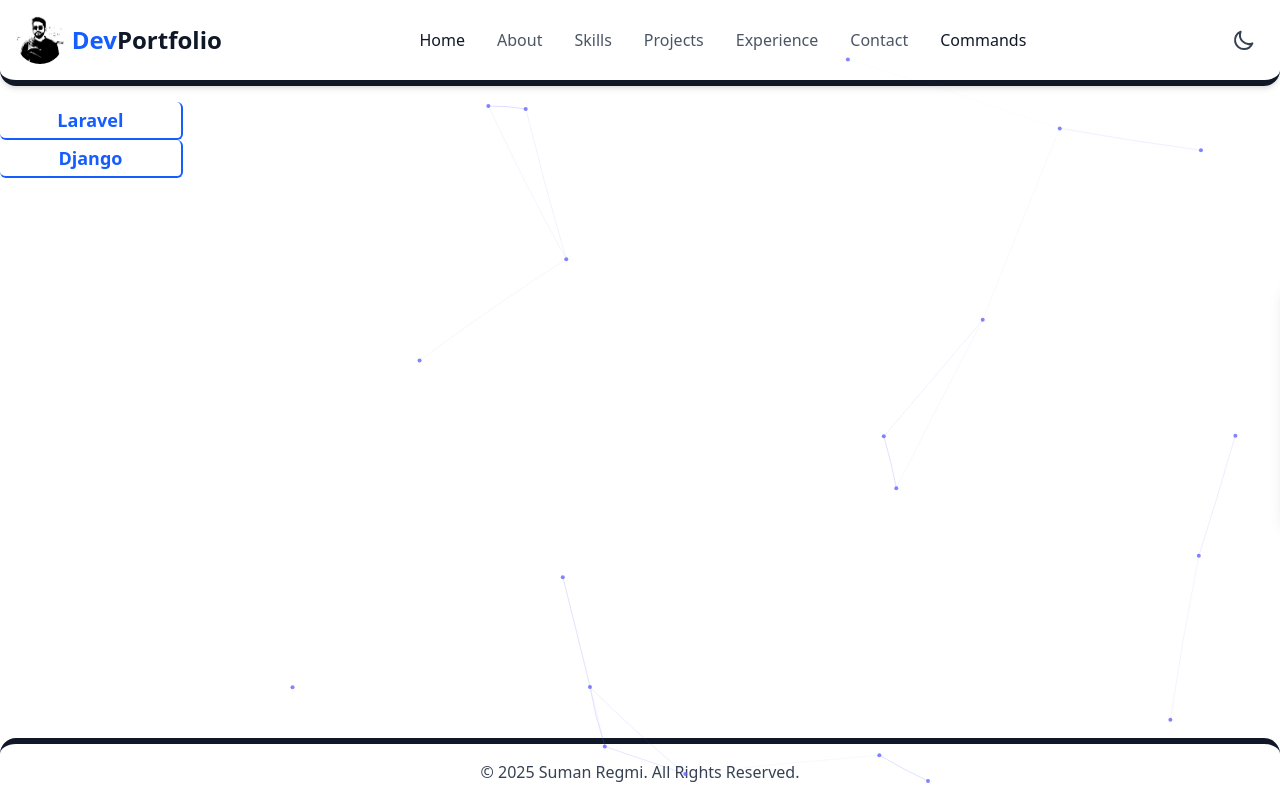
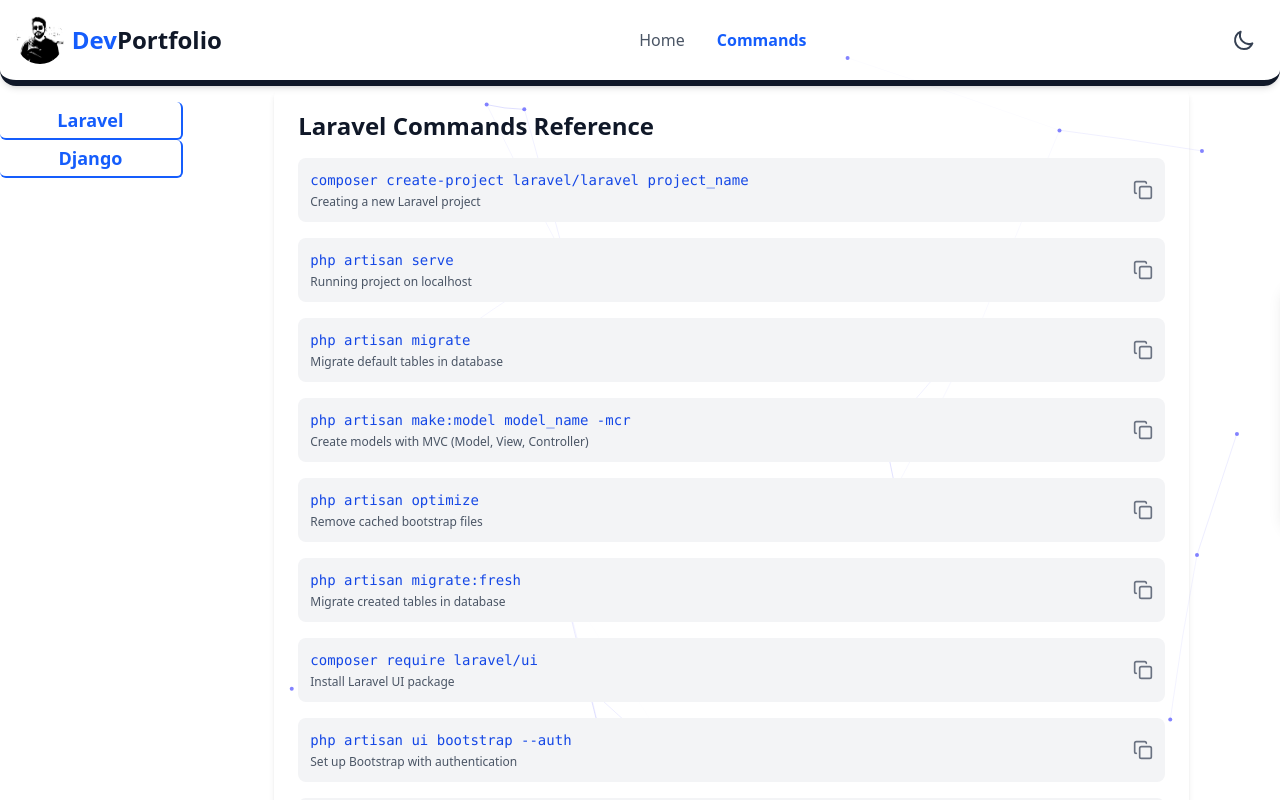
Before and after one commit to SumaniqueCode/SumaniqueCode, a React (Vite) app: page /commands in a window 1280 px wide. Shown: the top 800 px of the page. Built offline with nearby package versions, Linux system fonts and the light colour scheme.

Commit message:
Fixed all bugs

```diff
--- a/src/commands/Commands.tsx
+++ b/src/commands/Commands.tsx
@@ -1,13 +1,13 @@
-import { useEffect, useState } from "react"
+import { useEffect, } from "react"
 import { useThemeContext } from "../ThemeContext"
 import Laravel from "./components/laravel/Laravel"
 import Django from "./components/django/Django"
 
 const Commands = () => {
     const stacks = ["laravel", "django"]
-    const [currentStack, setCurrentStack,] = useState<string>("Laravel")
     const { darkMode, setSideNavs, activeSection, setActiveSection } = useThemeContext();
     useEffect(() => (
+        setActiveSection('laravel'),
         setSideNavs(stacks)
     ), []);
     return (
--- a/src/commands/components/django/Django.tsx
+++ b/src/commands/components/django/Django.tsx
@@ -88,7 +88,7 @@ const Django = () => {
   };
 
   return (
-    <div className="p-6 mx-auto rounded-xl shadow-md">
+    <div id='django' className="p-6 mx-auto rounded-xl shadow-md">
       <h2 className="text-2xl font-bold mb-4 ">Python & Django Commands Reference</h2>
       <div className="space-y-4">
         {commands.map((cmd, index) => (
--- a/src/commands/components/laravel/Laravel.tsx
+++ b/src/commands/components/laravel/Laravel.tsx
@@ -63,7 +63,7 @@ const Laravel = () => {
   };
 
   return (
-    <div className="p-6 mx-auto rounded-xl shadow-md">
+    <div id='laravel' className="p-6 mx-auto rounded-xl shadow-md">
       <h2 className="text-2xl font-bold mb-4">Laravel Commands Reference</h2>
       <div className="space-y-4">
         {commands.map((cmd, index) => (
--- a/src/layout/Header.tsx
+++ b/src/layout/Header.tsx
@@ -11,7 +11,7 @@ const Header = () => {
 
   useEffect(() => {
     const handleScroll = () => {
-      const sections = navButtons.map((id) => document.getElementById(id));
+      const sections = sideNavs.map((id) => document.getElementById(id));
       let closestSection = "top";
       let minDistance = Infinity;
 
@@ -36,14 +36,14 @@ const Header = () => {
 
     window.addEventListener("scroll", handleScroll);
     return () => window.removeEventListener("scroll", handleScroll);
-  }, []);
+  }, [sideNavs]);
 
   const scrollToSection = (sectionId: string) => {
     setActiveSection(sectionId);
     setMobileMenuOpen(false);
     scroller(sectionId);
   };
-  const navButtons = ["about", "skills", "projects", "experience", "contact",];
+  const navButtons = ["home","commands",];
 
   return (
     <>
@@ -56,7 +56,7 @@ const Header = () => {
           darkMode={darkMode}
           activeSection={activeSection}
           scrollToSection={scrollToSection}
-          navButtons={sideNavs}
+          sideNavs={sideNavs}
         />
       </aside>
 
@@ -64,8 +64,6 @@ const Header = () => {
         mobileMenuOpen={mobileMenuOpen}
         setMobileMenuOpen={setMobileMenuOpen}
         darkMode={darkMode}
-        activeSection={activeSection}
-        scrollToSection={scrollToSection}
         navButtons={navButtons}
       />
 
--- a/src/layout/Layout.tsx
+++ b/src/layout/Layout.tsx
@@ -173,20 +173,18 @@ const Layout: React.FC = () => {
       <canvas
         ref={canvasRef}
         className="fixed inset-0 pointer-events-none"
-        style={{ zIndex: 20 }}
+        style={{ zIndex: 10 }}
       />
 
       {/* Content container */}
-      <div className="relative z-10 flex flex-col min-h-screen">
+      <div className="relative z-20 flex flex-col min-h-screen">
         <Header />
-
         <main className="flex-grow relative">
           {/* Page content */}
           <div className="relative">
             <Outlet />
           </div>
         </main>
-
         <Footer />
       </div>
     </div>
--- a/src/layout/components/SideNav.tsx
+++ b/src/layout/components/SideNav.tsx
@@ -2,12 +2,12 @@ import DarkToggler from "./DarkToggler";
 
 interface navProps {
     darkMode: boolean;
-    navButtons: string[];
+    sideNavs: string[];
     activeSection: string;
     scrollToSection: (section: string) => void;
 }
 
-const SideNav = ({ darkMode, navButtons, activeSection, scrollToSection }: navProps) => {
+const SideNav = ({ darkMode, sideNavs, activeSection, scrollToSection }: navProps) => {
     return (
         <header className="flex flex-col items-center space-y-6">
             <div onClick={() => scrollToSection("top")} className="cursor-pointer flex items-center space-x-2">
@@ -15,7 +15,7 @@ const SideNav = ({ darkMode, navButtons, activeSection, scrollToSection }: navPr
             </div>
 
             <nav className="flex flex-col space-y-4">
-                {navButtons.map((section) => (
+                {sideNavs.map((section) => (
                     <button
                         key={section}
                         onClick={() => scrollToSection(section)}
--- a/src/layout/components/TopNav.tsx
+++ b/src/layout/components/TopNav.tsx
@@ -1,43 +1,46 @@
-import { Link } from "react-router-dom";
+import { Link, useLocation } from "react-router-dom";
 import DarkToggler from "./DarkToggler";
+import { useEffect, useState } from "react";
 
 interface navProps {
   darkMode: boolean;
   navButtons: string[];
-  activeSection: string;
-  scrollToSection: (section: string) => void;
   setMobileMenuOpen: (mobileMenuOpen: boolean) => void;
   mobileMenuOpen: boolean;
 }
 
-const TopNav = ({ darkMode, navButtons, activeSection, scrollToSection, setMobileMenuOpen, mobileMenuOpen }: navProps) => {
+const TopNav = ({ darkMode, navButtons, setMobileMenuOpen, mobileMenuOpen, }: navProps) => {
+  const [activeNav, setActiveNav] = useState<string>("home")
+  const location = useLocation();
+  useEffect(() => {
+    const currentPath = location.pathname.split("/")[1];
+    setActiveNav(currentPath);
+  }, [location.pathname]);
+
   return (
-    <header className="w-full z-10 border-b-6 rounded-b-2xl shadow-md overflow-hidden">
+    <header className="w-full z-20 border-b-6 rounded-b-2xl shadow-md overflow-hidden">
       {/* Content container */}
       <div className="container mx-auto px-4 py-4 flex justify-between items-center">
-        <div onClick={() => scrollToSection("top")} className="cursor-pointer flex items-center space-x-2">
+        <Link to='home' className="flex items-center space-x-2">
           <img src="/images/logos/admin_bw.jpg" className="h-12 rounded-full" alt="SumaniqueCode" />
           <span className="text-2xl font-bold">
             <span className={`${darkMode ? "text-blue-400" : "text-blue-600"}`}>Dev</span>Portfolio
           </span>
-        </div>
+        </Link>
 
         {/* Desktop Navigation */}
         <nav className="hidden md:flex space-x-8">
-        <Link to='home'>Home</Link>
           {navButtons.map((section) => (
-            <button
+            <Link to={section}
               key={section}
-              onClick={() => scrollToSection(section)}
-              className={`capitalize ${activeSection === section
-                  ? `${darkMode ? "text-blue-400" : "text-blue-600"} font-semibold`
-                  : `${darkMode ? "text-gray-300 hover:text-white" : "text-gray-600 hover:text-gray-900"}`
+              className={`capitalize ${activeNav === section
+                ? `${darkMode ? "text-blue-400" : "text-blue-600"} font-semibold`
+                : `${darkMode ? "text-gray-300 hover:text-white" : "text-gray-600 hover:text-gray-900"}`
                 } hover:scale-115 ease-in-out duration-400 cursor-pointer`}
             >
               {section}
-            </button>
+            </Link>
           ))}
-          <Link to='commands'>Commands</Link>
         </nav>
 
         {/* Dark mode toggle */}
@@ -61,18 +64,17 @@ const TopNav = ({ darkMode, navButtons, activeSection, scrollToSection, setMobil
 
       {/* Mobile Navigation */}
       {mobileMenuOpen && (
-        <nav className={`${darkMode ? "bg-gray-900" : "bg-white"} md:hidden py-4 px-6 space-y-3`}>
+        <nav className="md:hidden py-4 px-6 space-y-3">
           {navButtons.map((section) => (
-            <button
+            <Link to={section}
               key={section}
-              onClick={() => scrollToSection(section)}
-              className={`block capitalize w-full text-left py-2 ${activeSection === section
-                  ? `${darkMode ? "text-blue-400" : "text-blue-600"} font-medium`
-                  : `${darkMode ? "text-gray-300" : "text-gray-600"}`
-                }`}
+              className={`capitalize block w-full text-left ${activeNav === section
+                ? `${darkMode ? "text-blue-400" : "text-blue-600"} font-semibold`
+                : `${darkMode ? "text-gray-300 hover:text-white" : "text-gray-600 hover:text-gray-900"}`
+                } hover:scale-115 ease-in-out duration-400 cursor-pointer`}
             >
               {section}
-            </button>
+            </Link>
           ))}
         </nav>
       )}
--- a/src/portfolio/landing/Landing.tsx
+++ b/src/portfolio/landing/Landing.tsx
@@ -9,7 +9,7 @@ import Skills from "./components/skills/Skills"
 
 // Main App Component
 const Landing = () => {
-    const sideNavs = ['home','about','skills','projects','experience','contact']
+    const sideNavs = ['about','skills','projects','experience','contact']
     const { darkMode, setActiveSection,setSideNavs } = useThemeContext()
     useEffect(()=>(
         setSideNavs(sideNavs)
--- a/src/portfolio/landing/components/Hero.tsx
+++ b/src/portfolio/landing/components/Hero.tsx
@@ -48,7 +48,7 @@ const Hero = ({ darkMode, setActiveSection }: heroProps) => {
         return () => clearTimeout(timer);
     }, [displayText, isTyping, techIndex, techs]);
     return (
-        <section id="home" className="flex flex-col justify-center py-4 ">
+        <section id="hero" className="flex flex-col justify-center py-4 ">
             <div className="max-w-4xl">
                 <h1 className="text-3xl lg:text-6xl font-bold mb-4">
                     Hi, I'm <span className={`${darkMode ? 'text-blue-400' : 'text-blue-600'}`}>Suman Regmi</span>
```
